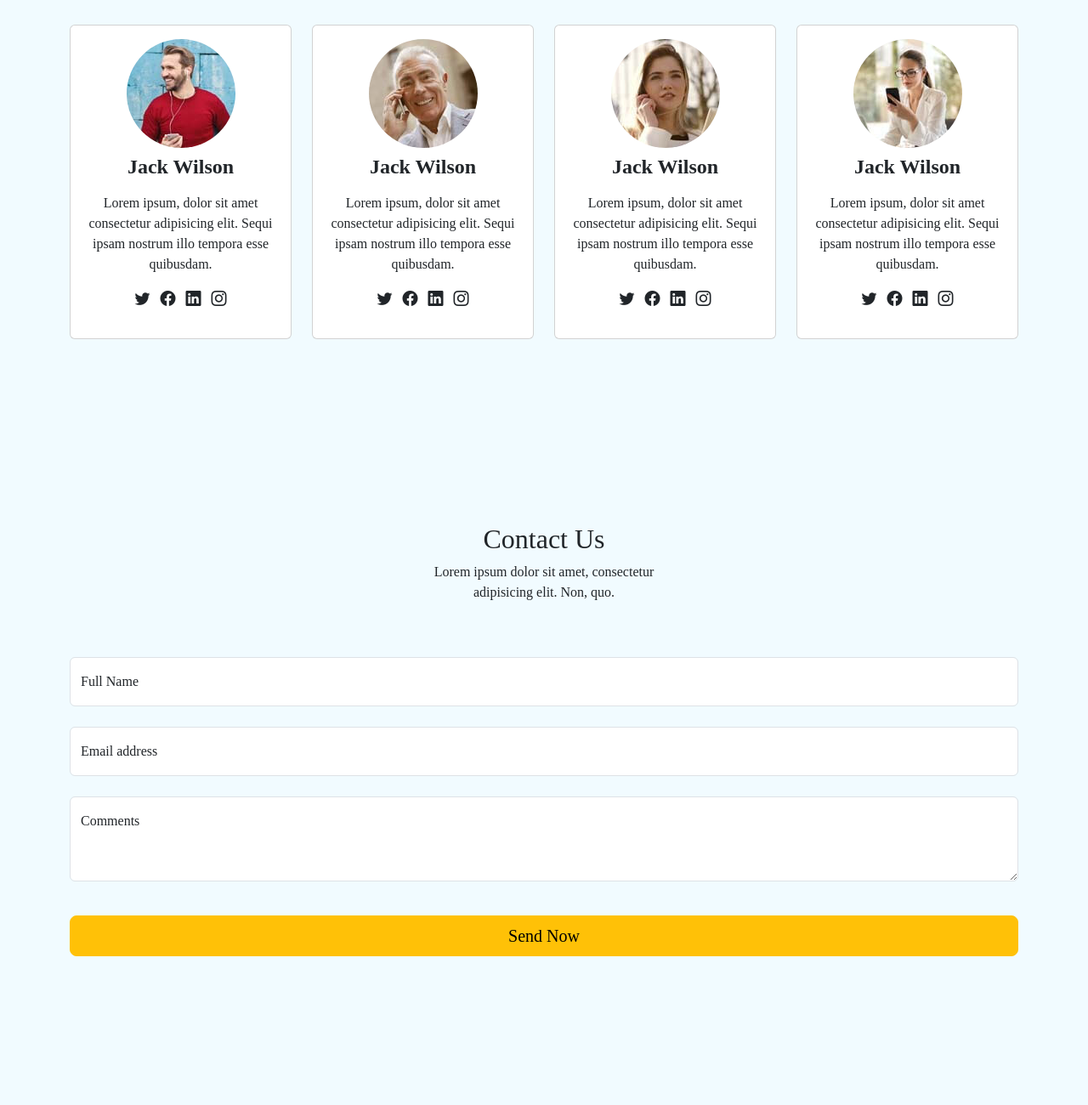
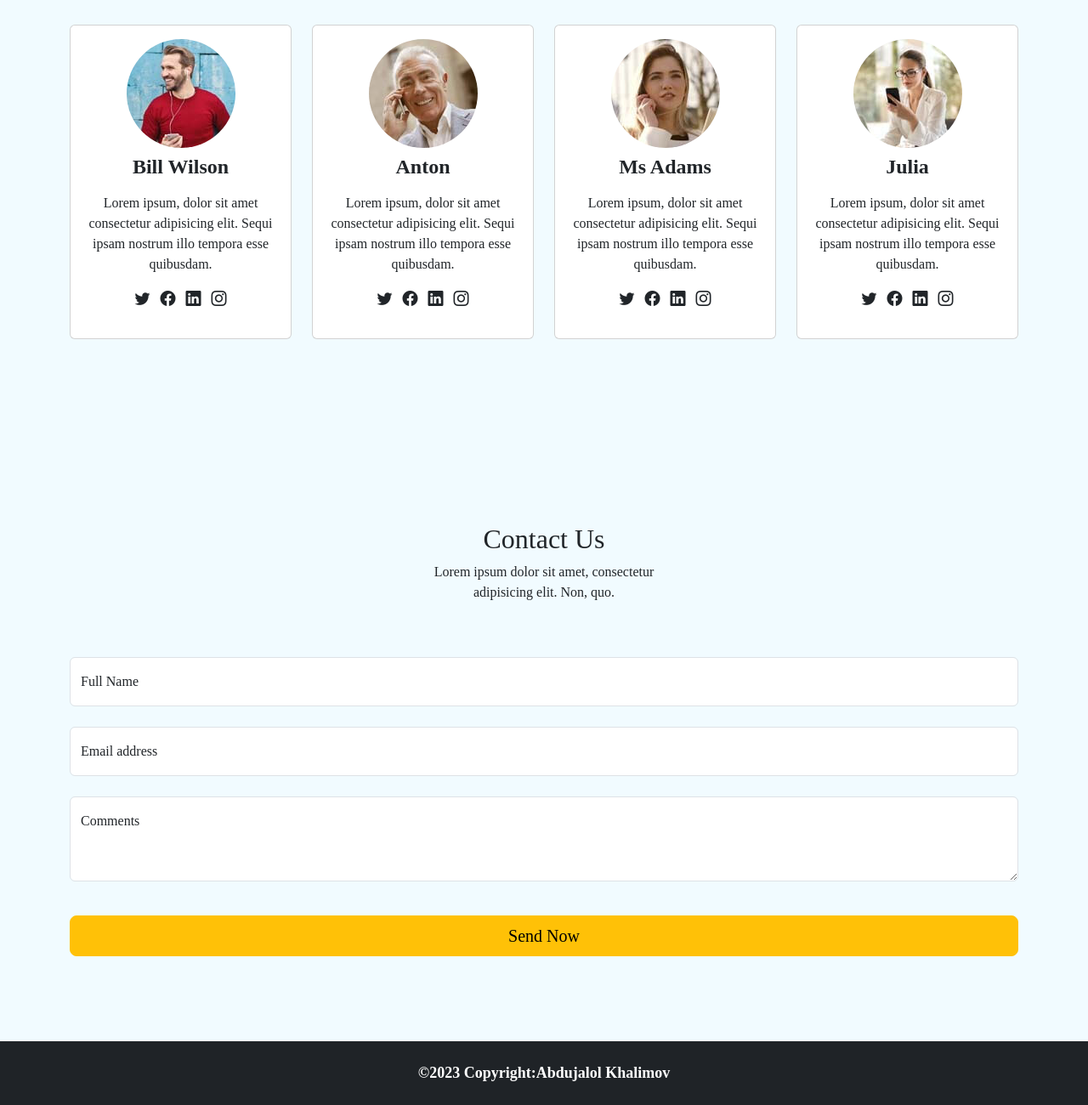
Before and after one commit to Abdujalol01/Bootstrap-project, a plain HTML site: page index.html in a window 1280 px wide. Shown: the part 3384-4684 px from the top of the page at 85% size. Before the commit the page ends 4609 px from the top, so only its background shows below. Drawn offline with nearby package versions, Linux system fonts and the light colour scheme.

Commit message:
add footer

```diff
--- a/index.html
+++ b/index.html
@@ -212,7 +212,7 @@
           <div class="card text-center mb-3">
             <div class="card-body">
               <img src="img/team-1.jpg" alt="" class="img-fluid rounded-circle">
-              <h3 class="card-title py-2">Jack Wilson</h3>
+              <h3 class="card-title py-2">Bill Wilson</h3>
               <p class="card-text">Lorem ipsum, dolor sit amet consectetur adipisicing elit. Sequi ipsam nostrum illo tempora esse quibusdam.</p>
 
 
@@ -229,7 +229,7 @@
           <div class="card text-center mb-3">
             <div class="card-body">
               <img src="img/team-2.jpg" alt="" class="img-fluid rounded-circle">
-              <h3 class="card-title py-2">Jack Wilson</h3>
+              <h3 class="card-title py-2">Anton</h3>
               <p class="card-text">Lorem ipsum, dolor sit amet consectetur adipisicing elit. Sequi ipsam nostrum illo tempora esse quibusdam.</p>
               <p class="socials">
                 <i class="bi bi-twitter text-dark mx-1"></i>
@@ -244,7 +244,7 @@
           <div class="card text-center mb-3">
             <div class="card-body">
               <img src="img/team-3.jpg" alt="" class="img-fluid rounded-circle">
-              <h3 class="card-title py-2">Jack Wilson</h3>
+              <h3 class="card-title py-2">Ms Adams</h3>
               <p class="card-text">Lorem ipsum, dolor sit amet consectetur adipisicing elit. Sequi ipsam nostrum illo tempora esse quibusdam.</p>
               <p class="socials">
                 <i class="bi bi-twitter text-dark mx-1"></i>
@@ -259,7 +259,7 @@
           <div class="card text-center mb-3">
             <div class="card-body">
               <img src="img/team-4.jpg" alt="" class="img-fluid rounded-circle">
-              <h3 class="card-title py-2">Jack Wilson</h3>
+              <h3 class="card-title py-2">Julia</h3>
               <p class="card-text">Lorem ipsum, dolor sit amet consectetur adipisicing elit. Sequi ipsam nostrum illo tempora esse quibusdam.</p>
               <p class="socials">
                 <i class="bi bi-twitter text-dark mx-1"></i>
@@ -300,6 +300,13 @@
       <a class="btn btn-warning btn-lg btn-block mt-3 w-100">Send Now</a>
     </div>
   </section>
+
+  <!-- Footer -->
+  <footer class="bg-dark text-white">
+    <div class="text-center  p-4" style="font-size: 18px; background-color: rgba(0, 0, 0, 0.05); font-weight: 700">
+      ©2023 Copyright:Abdujalol Khalimov
+    </div>
+  </footer>
   <!-- Js links -->
   <script src="https://cdn.jsdelivr.net/npm/bootstrap@5.3.2/dist/js/bootstrap.bundle.min.js"></script>
   <script src="js/index.js"></script>
```
